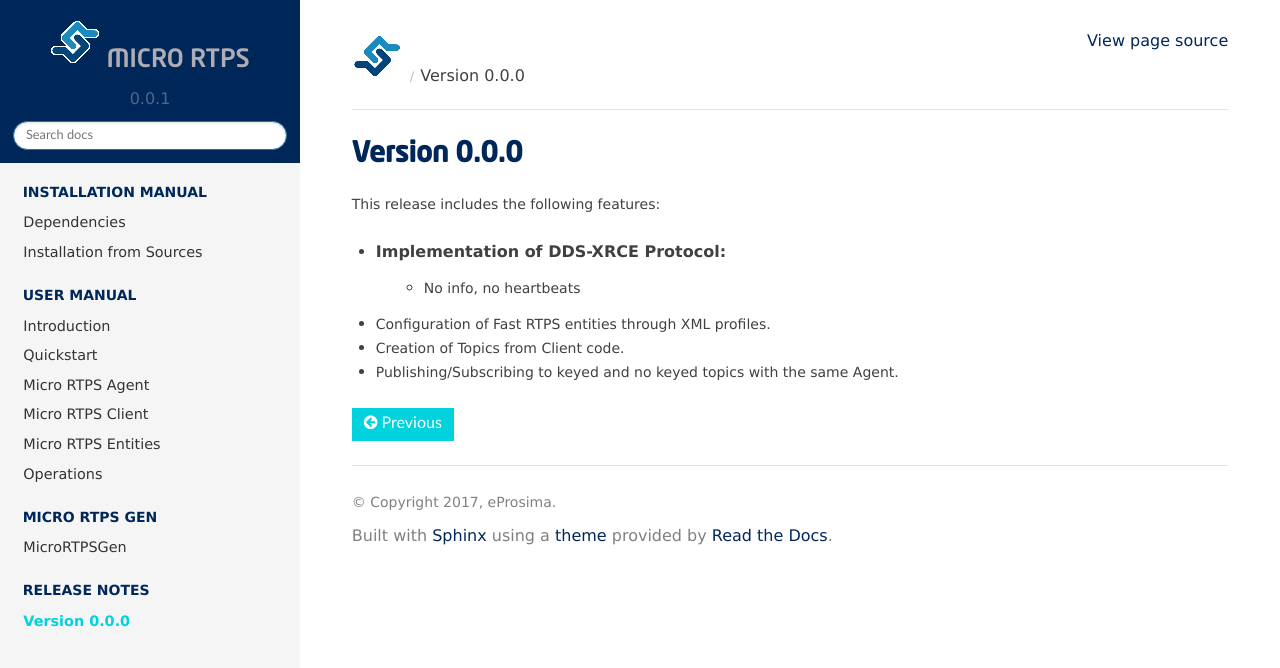
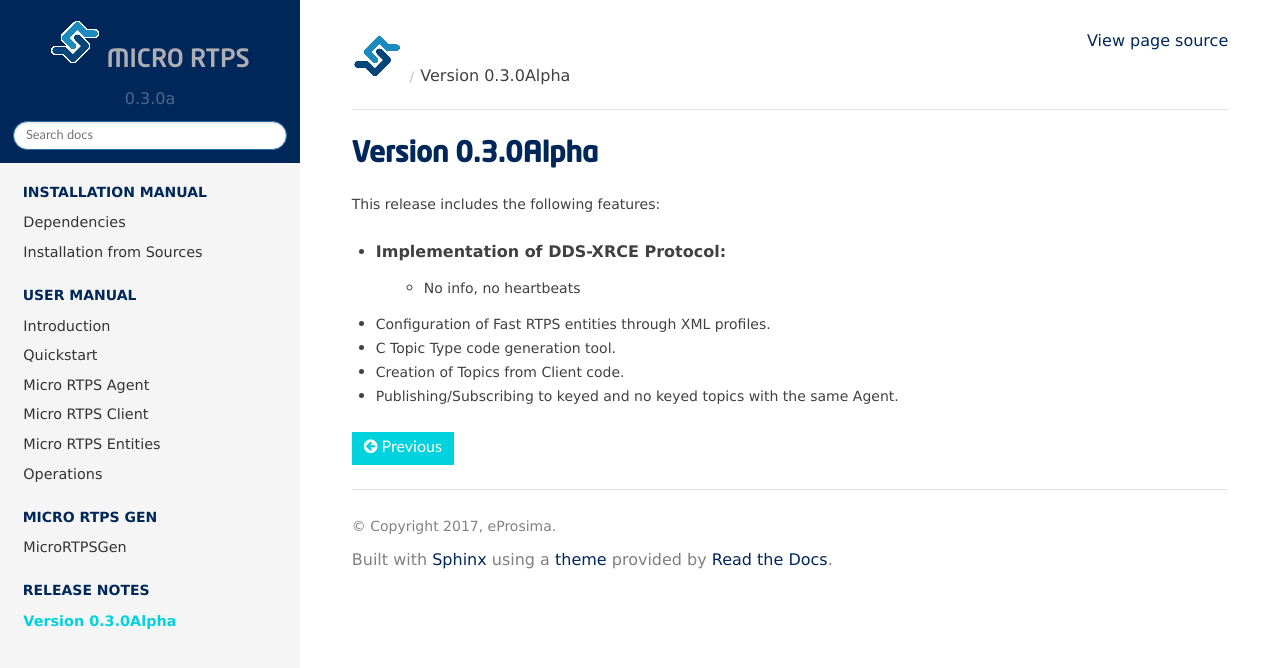
Before and after one commit to eProsima/Micro-XRCE-DDS-docs, a Sphinx documentation site: the page built from docs/notes.rst, in a window 1280 px wide. Shown: the top 668 px of the page. Built offline with Sphinx 7.4.7 and the Read the Docs theme 2.0.0, drawn with Linux system fonts in a browser that asks for light colours; pages that are not in the unit, such as notebooks, are missing from menus.

Commit message:
Refs 2382. Update software version

```diff
--- a/docs/conf.py
+++ b/docs/conf.py
@@ -57,9 +57,9 @@ author = u'eProsima'
 # built documents.
 #
 # The short X.Y version.
-version = u'0.0.1'
+version = u'0.3.0a'
 # The full version, including alpha/beta/rc tags.
-release = u'0.0.1'
+release = u'0.3.0Alpha'
 
 # The language for content autogenerated by Sphinx. Refer to documentation
 # for a list of supported languages.
--- a/docs/index.rst
+++ b/docs/index.rst
@@ -131,8 +131,6 @@ Index
    dependencies
    sources
 
-.. _user:
-
 .. toctree::
    :caption: User Manual
 
@@ -142,7 +140,6 @@ Index
    client
    entities
    operations
-   more
 
 .. toctree::
    :caption: Micro RTPS Gen
--- a/docs/introduction.rst
+++ b/docs/introduction.rst
@@ -1,3 +1,5 @@
+.. _user:
+
 Introduction
 ============
 
--- a/docs/notes.rst
+++ b/docs/notes.rst
@@ -1,10 +1,11 @@
-Version 0.0.0
-=============
+Version 0.3.0Alpha
+==================
 
 This release includes the following features:
 
 * Implementation of DDS-XRCE Protocol:
     -   No info, no heartbeats
 * Configuration of Fast RTPS entities through XML profiles.
+* C Topic Type code generation tool.
 * Creation of Topics from Client code.
 * Publishing/Subscribing to keyed and no keyed topics with the same Agent.
```
